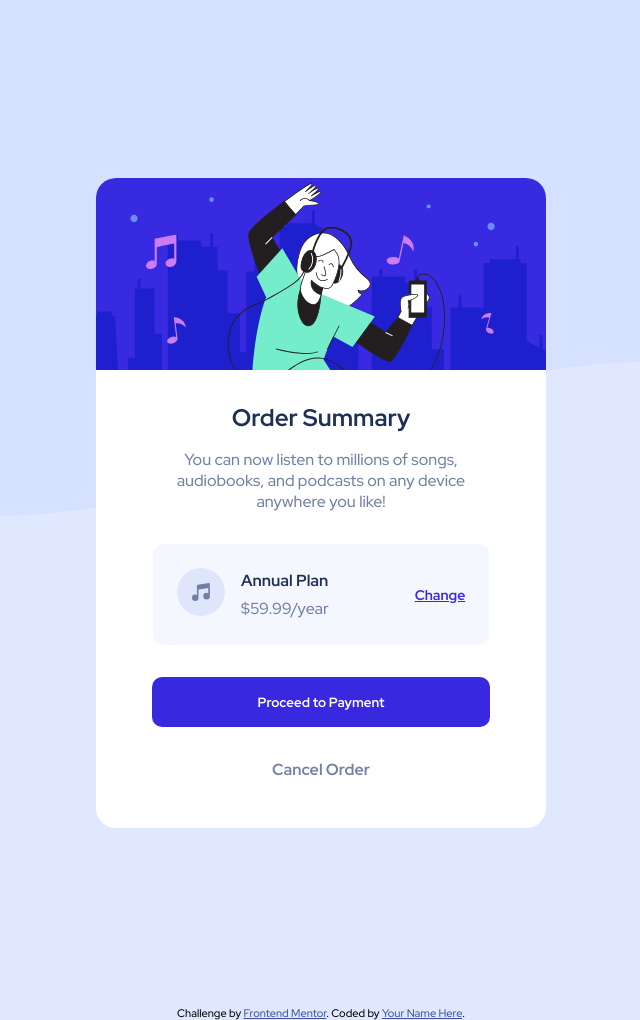
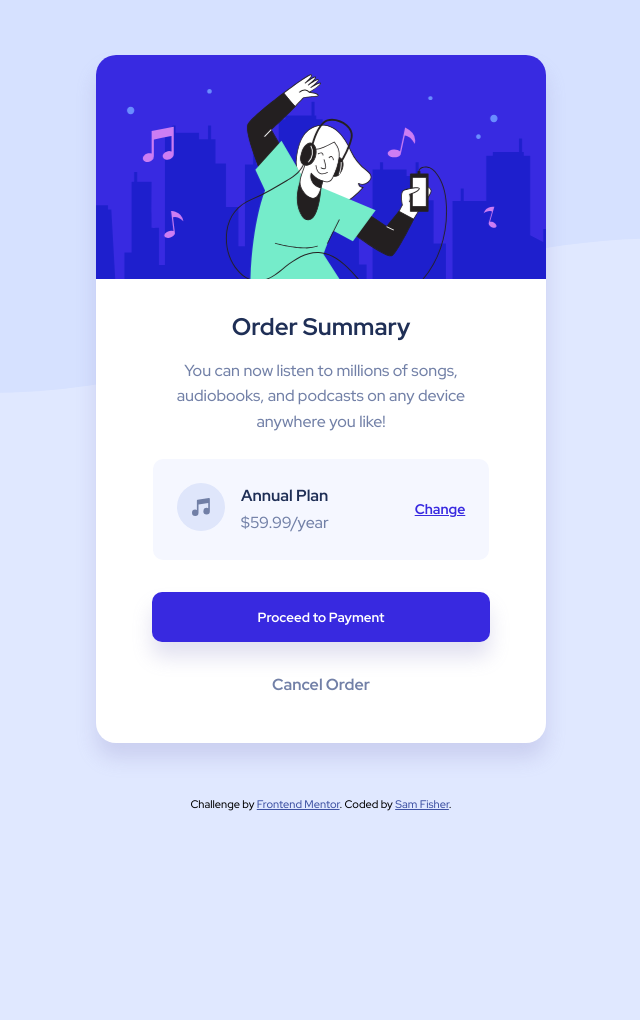
Before and after one commit to SamFisher0208/Order-summary-component, a plain HTML site: page index.html in a window 1280 px wide. Shown: the whole page, without its empty margins (319-959 px from the left). After the commit the page ends 811 px from the top, so only its background shows below. Drawn offline with Linux system fonts and the light colour scheme.

Commit message:
added box shadows

```diff
--- a/index.html
+++ b/index.html
@@ -47,7 +47,7 @@
 
   <div class="attribution">
     Challenge by <a href="https://www.frontendmentor.io?ref=challenge" target="_blank">Frontend Mentor</a>.
-    Coded by <a href="#">Your Name Here</a>.
+    Coded by <a href="#">Sam Fisher</a>.
   </div>
 </body>
 </html>
--- a/styles/styles.css
+++ b/styles/styles.css
@@ -3,10 +3,11 @@
 :root {
     --pale-blue: hsl(225, 100%, 94%);
     --bright-blue: hsl(245, 75%, 52%);
-    --hover-blue: hsl(245, 78%, 66%);
+    --hover-blue: hsl(245, 86%, 71%);
     --very-pale-blue: hsl(225, 100%, 98%);
     --desaturated-blue: hsl(224, 23%, 55%);
     --dark-blue: hsl(223, 47%, 23%);
+    --box-shadow: hsla(244, 34%, 65%, 0.249);
     --white: hsl(0, 0%, 100%);
     --mobile-width: 375px;
     --desktop-width: 1440px;
@@ -35,7 +36,7 @@ body {
     align-items: center;
     justify-content: center;
     text-align: center;
-    margin: 10% auto;
+    margin: 0.3rem auto;
     width: 450px;
 }
 
@@ -45,7 +46,7 @@ body {
     background-size: cover;
     background-position: center;
     height: 100%;
-    padding-top: 12rem;
+    padding-top: 14rem;
     border-radius: 20px 20px 0 0;
     width: 100%;
     overflow: hidden;
@@ -58,6 +59,7 @@ body {
     place-items: center;
     margin: 50px auto;
     gap: 1rem;
+    box-shadow: 0px 15px 20px var(--box-shadow);
 }
 
 .card-description {
@@ -72,7 +74,8 @@ body {
 .card-description p {
     color: var(--desaturated-blue);
     font-size: 16px;
-    padding-bottom: 1rem;
+    padding-bottom: 0.5rem;
+    line-height: 1.6rem;
 }
 
 .annual-plan-container {
@@ -121,12 +124,12 @@ body {
     color: var(--white);
     background-color: var(--bright-blue);
     border-radius: 10px;
+    box-shadow: 0px 15px 20px var(--box-shadow);
 }
 
 .btn:hover {
     cursor: pointer;
     background-color: var(--hover-blue);
-
 }
 
 .cancel-link {
```
